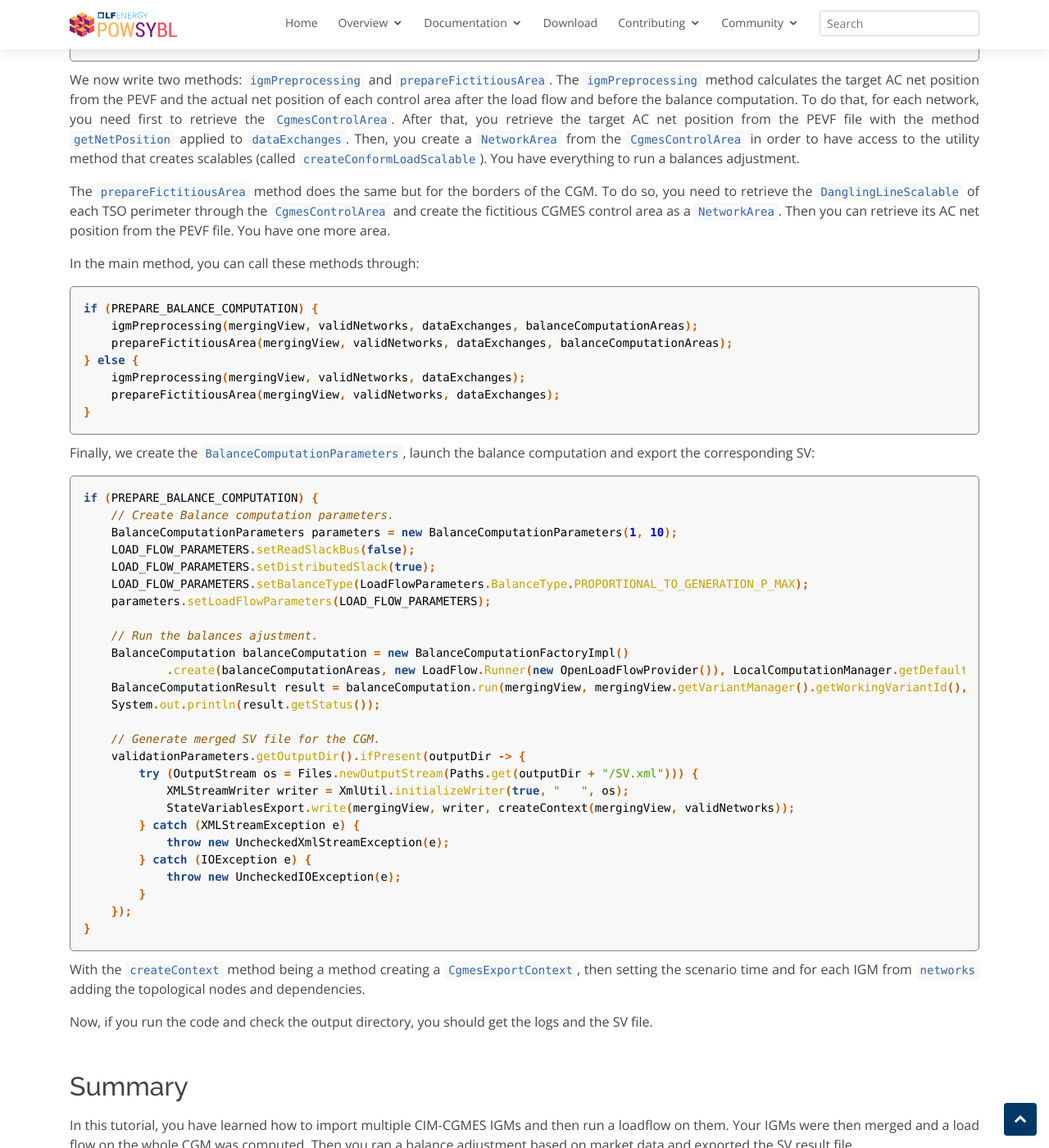
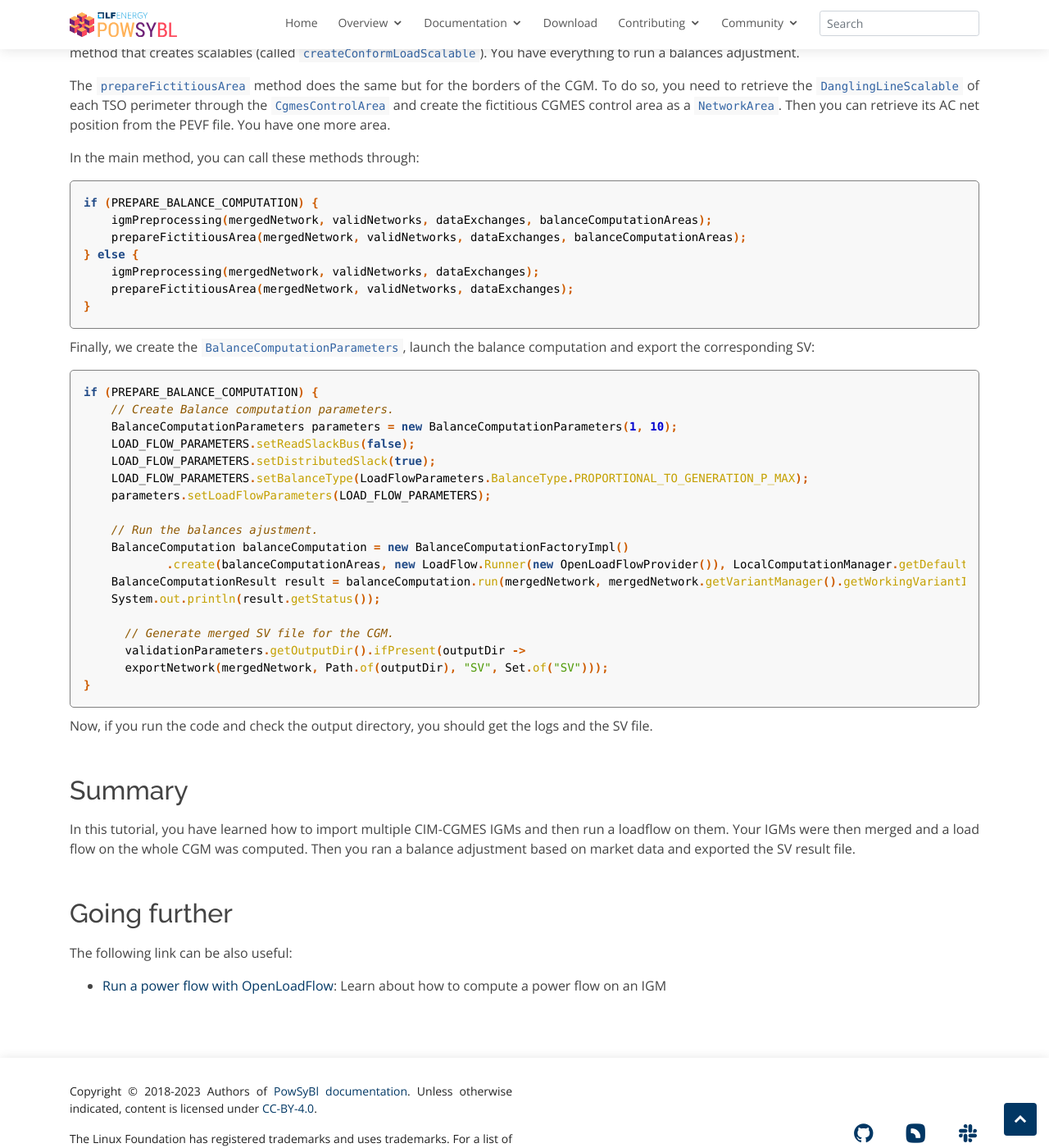
Before and after one commit to powsybl/powsybl.github.io, a Jekyll site: the page built from pages/documentation/developer/tutorials/emf.md, in a window 1280 px wide and 1400 px high, scrolled down 8323 px. Shown: the whole window at 82% size. Built offline with Jekyll 4.4.1, drawn with Linux system fonts in a browser that asks for light colours; our own code applies the rules of GitHub Pages for plain Markdown files; some of the changed text lies outside the part shown.

Commit message:
Update tutorials documentation (#299)
Signed-off-by: Coline PILOQUET <coline.piloquet@rte-france.com>

````diff
--- a/pages/documentation/developer/tutorials/emf.md
+++ b/pages/documentation/developer/tutorials/emf.md
@@ -100,7 +100,6 @@
 - `com.powsybl:powsybl-balances-adjustment` and `com.powsybl:powsybl-entsoe-cgmes-balances-adjustment`: to provide an implementation to run an active power balance adjustment computation over several control areas. Through this API, it is possible to keep the power factor constant during the process by readjusting the reactive power as well (since version 1.6.0 indeed).
 - `com.powsybl:powsybl-cgmes-conversion`, `com.powsybl:powsybl-triple-store-impl-rdf4j`, `com.powsybl:powsybl-cgmes-extensions`, `com.powsybl:powsybl-iidm-api`: to import/export the CGMES files and convert them into the network core model.
 - `com.powsybl:powsybl-commons`: to provide a lot of really basic and technical utilities used everywhere in PowSyBl such as XML or JSON helpers, configuration, exceptions...
-- `com.powsybl:powsybl-iidm-mergingview`: to provide a way to merge several networks, keeping the underlying networks unchanged.
 
 **Note:** PowSyBl uses [slf4j](http://www.slf4j.org/) as a facade for various logging framework, but some APIs we use in PowSyBl use [log4j](https://logging.apache.org/log4j), which is not compatible with slf4j, making it necessary to create a bridge between the two logging system.
 
@@ -130,10 +129,6 @@
   <dependency>
     <groupId>com.powsybl</groupId>
     <artifactId>powsybl-iidm-api</artifactId>
-  </dependency>
-  <dependency>
-    <groupId>com.powsybl</groupId>
-    <artifactId>powsybl-iidm-mergingview</artifactId>
   </dependency>
   <dependency>
     <groupId>com.powsybl</groupId>
@@ -248,16 +243,15 @@
 ### Merge of the IGMs and power flow on the CGM
 Finally, we merge the IGMs to create the CGM:
 ```java
-MergingView mergingView = MergingView.create("merged", "validation");
-mergingView.merge(validNetworks.values().toArray(Network[]::new));
+Network mergedNetwork = Network.merge(validNetworks.values().toArray(Network[]::new));
 ```
 And run a load flow on the CGM. Note that the slack bus is not defined in the CGMES files for the whole CGM, so we prefer to select the most meshed one.
 ```java
 if (!PREPARE_BALANCE_COMPUTATION) {
     LOAD_FLOW_PARAMETERS.setReadSlackBus(false);
     LOAD_FLOW_PARAMETERS.setDistributedSlack(true);
-    LoadFlowResult result = LoadFlow.run(mergingView, LOAD_FLOW_PARAMETERS);
-    for (Generator gen : mergingView.getGenerators()) {
+    LoadFlowResult result = LoadFlow.run(mergedNetwork, LOAD_FLOW_PARAMETERS);
+    for (Generator gen : mergedNetwork.getGenerators()) {
         gen.setTargetP(-gen.getTerminal().getP());
     }
     System.out.println(result.isOk());
@@ -285,11 +279,11 @@
 In the main method, you can call these methods through:
 ```java
 if (PREPARE_BALANCE_COMPUTATION) {
-    igmPreprocessing(mergingView, validNetworks, dataExchanges, balanceComputationAreas);
-    prepareFictitiousArea(mergingView, validNetworks, dataExchanges, balanceComputationAreas);
+    igmPreprocessing(mergedNetwork, validNetworks, dataExchanges, balanceComputationAreas);
+    prepareFictitiousArea(mergedNetwork, validNetworks, dataExchanges, balanceComputationAreas);
 } else {
-    igmPreprocessing(mergingView, validNetworks, dataExchanges);
-    prepareFictitiousArea(mergingView, validNetworks, dataExchanges);
+    igmPreprocessing(mergedNetwork, validNetworks, dataExchanges);
+    prepareFictitiousArea(mergedNetwork, validNetworks, dataExchanges);
 }
 ```
 
@@ -306,23 +300,14 @@
     // Run the balances ajustment.
     BalanceComputation balanceComputation = new BalanceComputationFactoryImpl()
             .create(balanceComputationAreas, new LoadFlow.Runner(new OpenLoadFlowProvider()), LocalComputationManager.getDefault());
-    BalanceComputationResult result = balanceComputation.run(mergingView, mergingView.getVariantManager().getWorkingVariantId(), parameters).join();
+    BalanceComputationResult result = balanceComputation.run(mergedNetwork, mergedNetwork.getVariantManager().getWorkingVariantId(), parameters).join();
     System.out.println(result.getStatus());
 
-    // Generate merged SV file for the CGM.
-    validationParameters.getOutputDir().ifPresent(outputDir -> {
-        try (OutputStream os = Files.newOutputStream(Paths.get(outputDir + "/SV.xml"))) {
-            XMLStreamWriter writer = XmlUtil.initializeWriter(true, "   ", os);
-            StateVariablesExport.write(mergingView, writer, createContext(mergingView, validNetworks));
-        } catch (XMLStreamException e) {
-            throw new UncheckedXmlStreamException(e);
-        } catch (IOException e) {
-            throw new UncheckedIOException(e);
-        }
-    });
+      // Generate merged SV file for the CGM.
+      validationParameters.getOutputDir().ifPresent(outputDir ->
+      exportNetwork(mergedNetwork, Path.of(outputDir), "SV", Set.of("SV")));
 }
 ```
-With the `createContext` method being a method creating a `CgmesExportContext`, then setting the scenario time and for each IGM from `networks` adding the topological nodes and dependencies.
 
 Now, if you run the code and check the output directory, you should get the logs and the SV file.
 
````
Also changed, not shown: pages/documentation/developer/tutorials/loadflow.md (+28 -27 lines), pages/documentation/developer/tutorials/sensitivity-analysis.md (+11 -11 lines).
